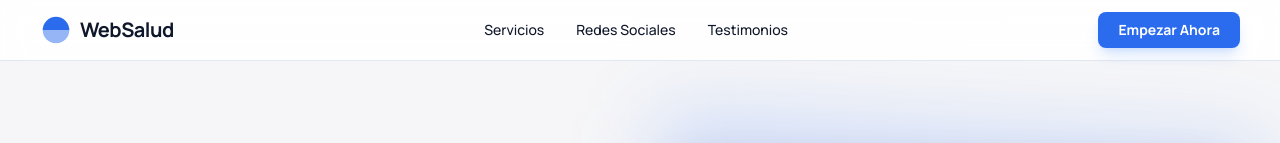
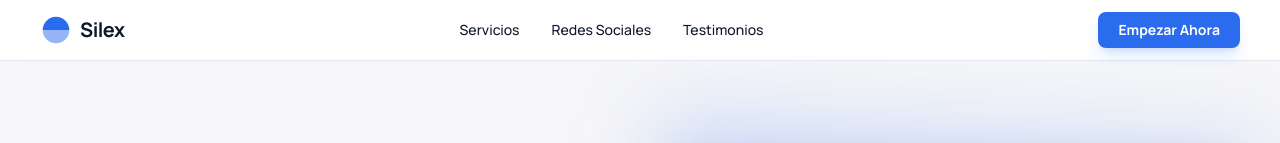
Before and after one commit to mferreiracasiano/web-medicos, a plain HTML site: page index.html in a window 1280 px wide. Shown: the top 143 px of the page. Drawn offline with nearby package versions, Linux system fonts and the light colour scheme.

Commit message:
Rename code.html to index.html

```diff
--- a/index.html
+++ b/index.html
@@ -41,7 +41,7 @@
 <path d="M24 44C35.05 44 44 35.05 44 24H4C4 35.05 12.95 44 24 44Z" fill="currentColor" fill-opacity="0.5"></path>
 </svg>
 </div>
-<h2 class="text-xl font-bold tracking-tight text-slate-900 dark:text-white">WebSalud</h2>
+<h2 class="text-xl font-bold tracking-tight text-slate-900 dark:text-white">Silex</h2>
 </div>
 <nav class="hidden md:flex items-center gap-8">
 <a class="text-sm font-medium hover:text-primary transition-colors" href="#servicios">Servicios</a>
```
